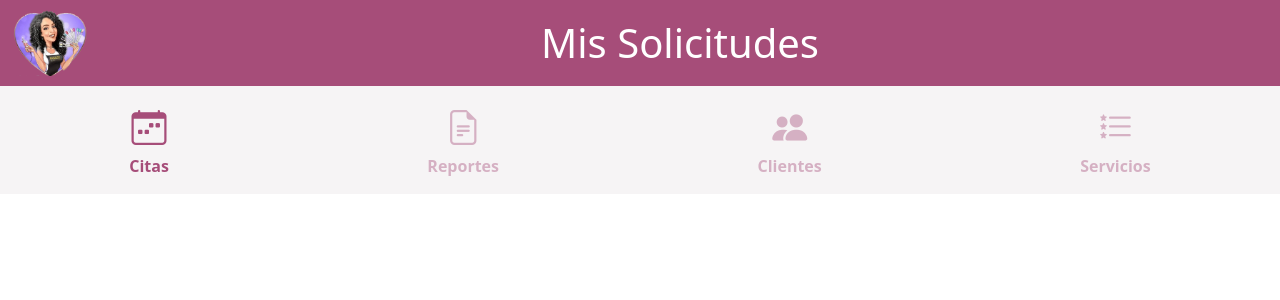
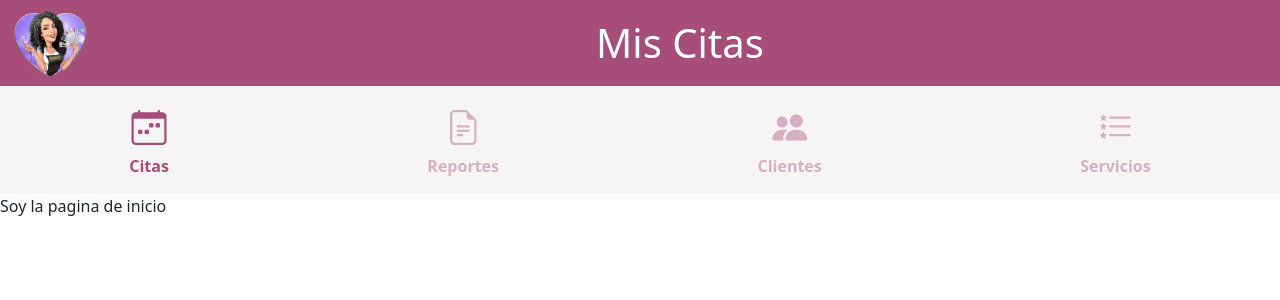
Before and after one commit to paulamelo1994/nazzynails, a React (Create React App) app in the folder Front/: page / in a window 1280 px wide. Shown: the top 300 px of the page. Built offline with nearby package versions, Linux system fonts and the light colour scheme.

Commit message:
Nuevo componente Citas

```diff
--- a/Front/src/components/App.jsx
+++ b/Front/src/components/App.jsx
@@ -4,13 +4,14 @@ import logo from '../assets/icons/nazza-logo.png'
 
 import Login from './Login'
 import Navbar from './Navbar';
+import Citas from './Citas';
 
 const App = () => {
   const location = useLocation()
   const loginPath = location.pathname !== '/login'
 
   const labels = {
-    '': 'Mis Solicitudes',
+    '': 'Mis Citas',
     'reportes': 'Mis Reportes',
     'clientes': 'Mis Clientes',
     'servicios': 'Mis Servicios',
@@ -22,13 +23,15 @@ const App = () => {
     </header>
   )
 
-  return <div className="App" style={{background: !loginPath && 'var(--main-color'}}>
-      { loginPath && <Header/>}
-      { loginPath && <Navbar/>}
+  return <div className="App" style={{ background: !loginPath && 'var(--main-color' }}>
+    {loginPath && <Header />}
+    {loginPath && <Navbar />}
+
     <Switch>
       <Route exact path='/login'>
         <Login />
       </Route>
+      <Route exact path='/'><Citas /></Route>
     </Switch>
   </div>
 }
--- /dev/null
+++ b/Front/src/components/Citas.jsx
@@ -0,0 +1,8 @@
+import React from 'react';
+
+const Citas = () => {
+    return <p>Soy la pagina de inicio</p>
+
+}
+
+export default Citas;
```
Also changed, not shown: Front/src/components/Navbar.jsx (+5 -5 lines), 1 other file (tests, documents, lock files or other folders). Lines whose indentation alone changed are shown as unchanged.
